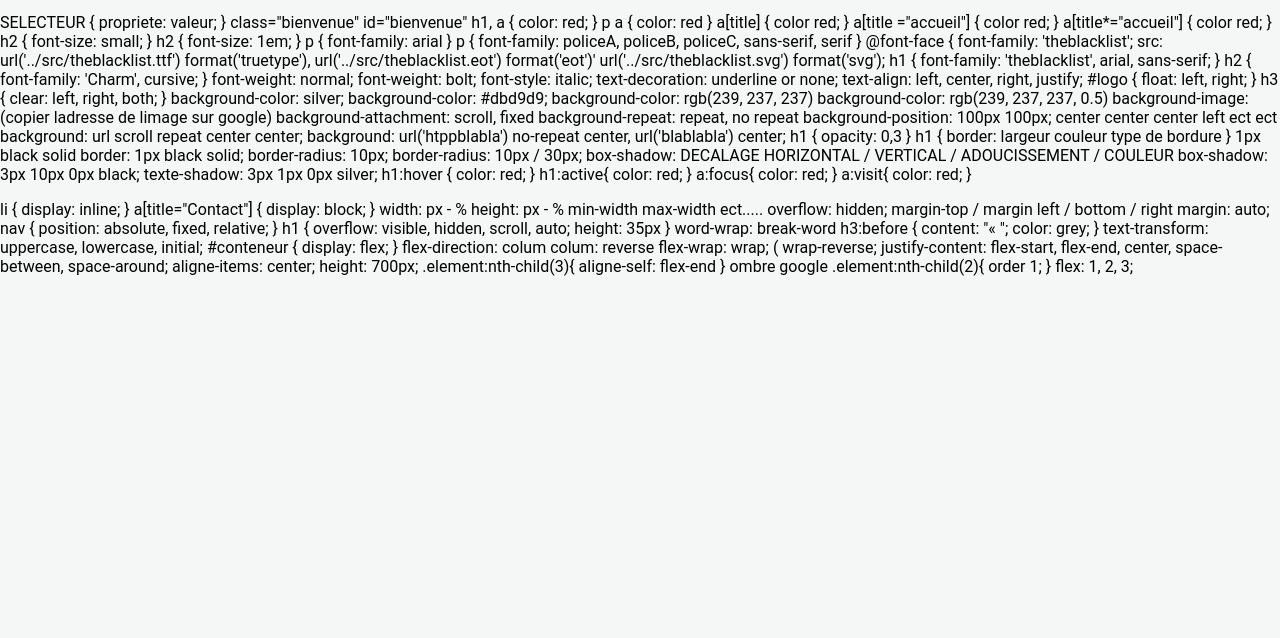
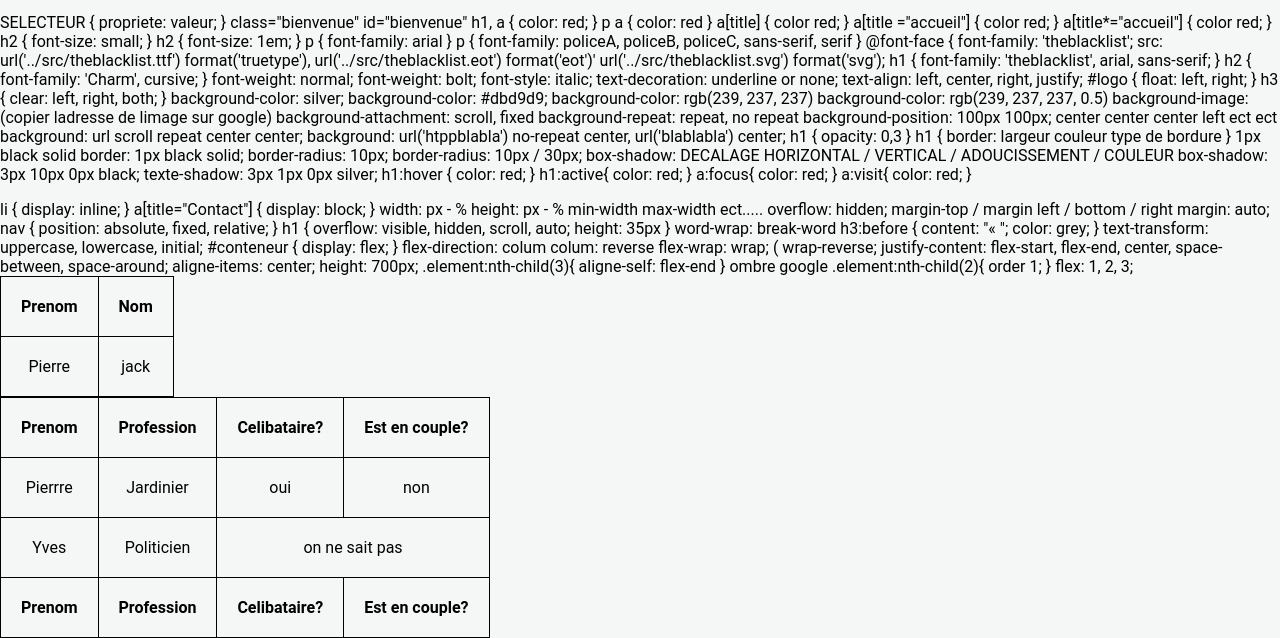
Before and after one commit to kazuumaVII/html, a plain HTML site: page cours.html in a window 1280 px wide. Shown: the part 438-1076 px from the top of the page. Before the commit the page ends 800 px from the top, so only its background shows below. Drawn offline with Linux system fonts and the light colour scheme.

Commit message:
ajout tableau

```diff
--- a/cours.html
+++ b/cours.html
@@ -414,3 +414,81 @@ ombre google
 <!-- flex (melange de flex grow shrink basis(comme brackground)) -->
 flex: 1, 2, 3;
 <!-- agrandir x2, x3 par rapport au autres -->
+
+
+
+<!------------------------------------------------ -->
+				<!-- tableau simple-->
+
+<!DOCTYPE html>
+<html>
+	<head>
+		<title>tableaux</title>
+		<style type="text/css">
+			/*permet davoir une seul collone, pour separer valeur par defaut*/
+			table {
+				border-collapse: collapse;
+			}
+
+			td, th {
+				border: 1px black solid;
+				padding: 20px;
+				text-align: center;
+			}
+		</style>
+	</head>
+	<body>
+		<!-- Balise table(pour dire quon prepare un tableau) -->
+		<table>
+			<tr>
+				<!-- permet de mettre des titres -->
+				<th>Prenom</th>
+				<th>Nom</th>
+			</tr>
+			<!-- ligne du tableau -->
+			<tr>
+				<!-- donne du tableau -->
+				<td>Pierre</td>
+				<td>jack</td>
+			</tr>
+		</table>
+
+				<!-- TABLEAU COMPLEXE -->
+
+		<table>
+			<!-- entete du tableau -->
+			<thead>
+				<tr>
+					<th>Prenom</th>
+					<th>Profession</th>
+					<th>Celibataire?</th>
+					<th>Est en couple?</th>
+				</tr>
+			</thead>
+			<!-- corp du tableau -->
+			<tbody>
+				<tr>
+					<td>Pierrre</td>
+					<td>Jardinier</td>
+					<td>oui</td>
+					<td>non</td>
+				</tr>
+				<tr>
+					<td>Yves</td>
+					<td>Politicien</td>
+					<!-- permet doccuper 2 collone -->
+					<td colspan="2">on ne sait pas</td>
+
+				</tr>
+			</tbody>
+			<!-- pied du tableau -->
+			<tfoot>
+				<th>Prenom</th>
+				<th>Profession</th>
+				<th>Celibataire?</th>
+				<th>Est en couple?</th>
+			</tfoot>
+		</table>
+
+	</body>
+</html>
```
Also changed, not shown: tableau.html (added, +89 -0 lines), 1 other file.
